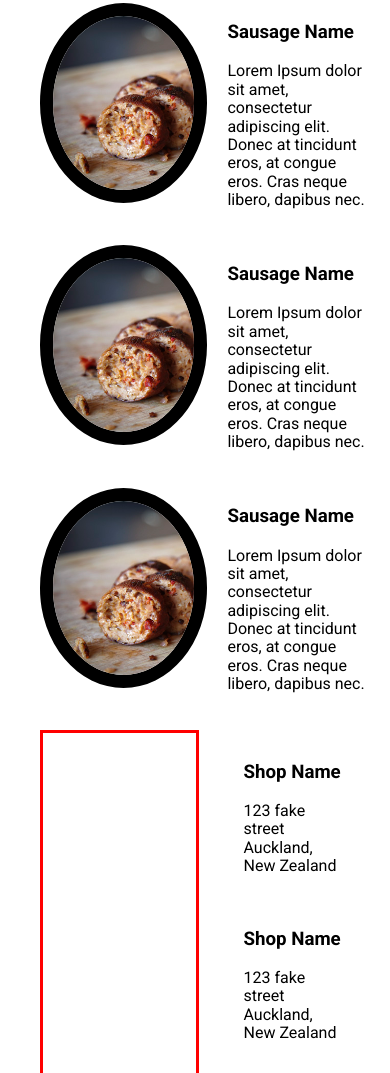
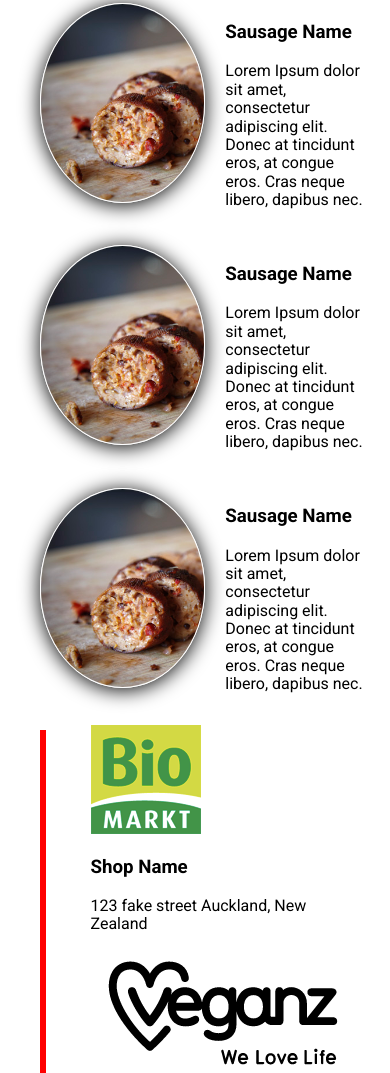
Before and after one commit to yoricktf/phils_page, a plain HTML site: page index.html in a window 390 px wide. Shown: the part 927-2000 px from the top of the page. Drawn offline with Linux system fonts and the light colour scheme; a web font is replaced by a local one.

Commit message:
media queries

```diff
--- a/index.html
+++ b/index.html
@@ -60,12 +60,12 @@
 			<div class="map"></div>
 			<div class="shops">
 				<article class="address">
-					<img src="" alt="">
+					<img src="assets/bio-markt.png" alt="">
 					<h3>Shop Name</h3>
 					<p>123 fake street Auckland, New Zealand</p>
 				</article>
 				<article class="address">
-					<img src="" alt="">
+					<img src="assets/veganz.png" alt="">
 					<h3>Shop Name</h3>
 					<p>123 fake street Auckland, New Zealand</p>
 				</article>
--- a/style.css
+++ b/style.css
@@ -52,7 +52,7 @@ header p {
 	background-color: black;
     color: #fff;
     line-height: 1.3;
-    padding: 0 10% 20px;
+    padding: 0 10% 10px;
     margin-top: 0;
 }
 
@@ -80,6 +80,10 @@ nav ul li:hover {
 
 .wrapper {
 	margin: 0 5%;
+	display: flex;
+	flex-direction: column;
+	justify-content: center;
+	align-content: center;
 }
 
 
@@ -89,7 +93,7 @@ PRODUCTS / SAUSAGES
 .products {
 	display: flex;
 	flex-wrap: wrap;
-	justify-content: flex-end;
+
 
 	flex-direction: column;
 
@@ -97,6 +101,7 @@ PRODUCTS / SAUSAGES
 
 .sausage {
 	display: flex;
+
 
 }
 
@@ -109,7 +114,8 @@ PRODUCTS / SAUSAGES
 	overflow: hidden;
 	border-radius: 100%;
 	margin: 20px;
-	border: solid 13px black;
+	box-shadow: 0px 2px 20px;
+	border: solid .5px white;
 }
 
 .imgcrp img {
@@ -165,3 +171,29 @@ footer {
 .contact p {
 	margin: 16px 10px;
 }
+
+
+
+
+/*********************************
+Media queries
+**********************************/
+@media screen and (min-width: 600px) {
+
+ footer {
+ 	background-color: green;
+ }
+
+}
+
+/*@media screen and (min-width: 900px) {
+
+}*/
+
+/*@media screen and (min-width: 1200px) {
+
+}*/
+
+/*@media screen and (min-width: 1800px) {
+
+}*/
```
